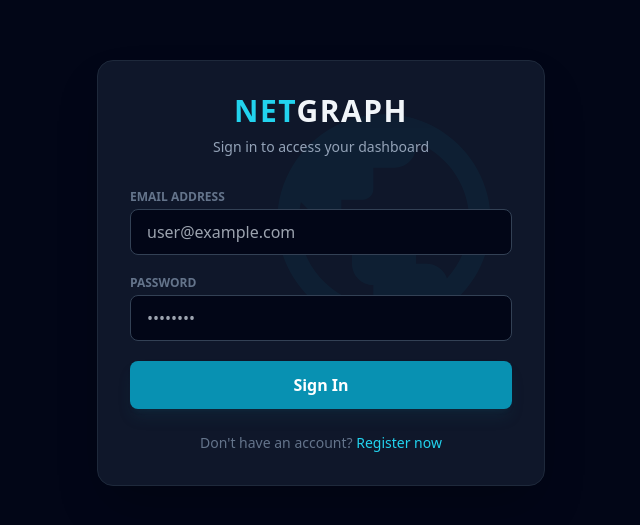
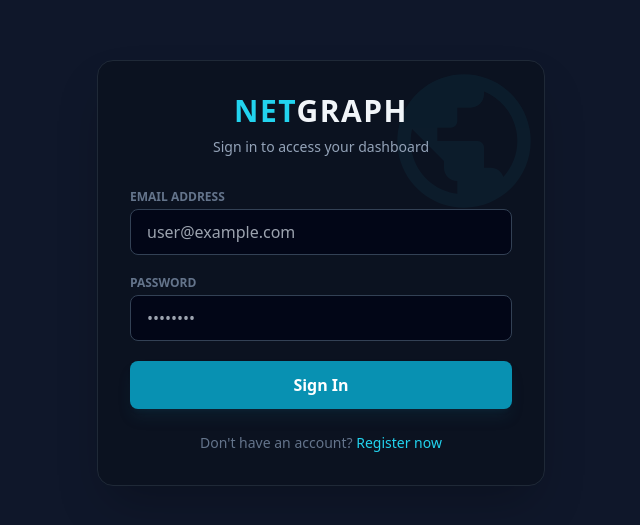
Before and after one commit to Djnirds1984/Network-Graphing-Tools-by-AJC, a React (Vite) app: page / in a window 1280 px wide. Shown: the part 127-652 px from the top of the page, without its empty margins (319-959 px from the left). Built offline with nearby package versions, Linux system fonts and the light colour scheme; no server answers.

Commit message:
style: replace tailwind classes with inline styles for consistency
The change ensures visual consistency by using inline styles instead of Tailwind classes. This makes the styling more explicit and easier to maintain across the codebase.

```diff
--- a/components/AuthPage.tsx
+++ b/components/AuthPage.tsx
@@ -44,11 +44,11 @@ const AuthPage: React.FC<AuthPageProps> = ({ onLogin, onRegisterSuccess }) => {
   };
 
   return (
-    <div className="min-h-screen bg-slate-950 flex items-center justify-center p-4">
-      <div className="max-w-md w-full bg-slate-900 border border-slate-800 rounded-2xl shadow-2xl p-8 relative overflow-hidden">
+    <div className="min-h-screen bg-slate-950 flex items-center justify-center p-4" style={{ minHeight: '100vh', backgroundColor: '#0f172a', display: 'flex', alignItems: 'center', justifyContent: 'center', padding: '1rem' }}>
+      <div className="max-w-md w-full bg-slate-900 border border-slate-800 rounded-2xl shadow-2xl p-8 relative overflow-hidden" style={{ maxWidth: '28rem', width: '100%', backgroundColor: '#0b1220', border: '1px solid #1f2937', borderRadius: '16px', padding: '2rem' }}>
         {/* Background Decoration */}
-        <div className="absolute top-0 right-0 p-8 opacity-5 pointer-events-none">
-          <svg className="w-64 h-64 text-cyan-500" fill="currentColor" viewBox="0 0 24 24"><path d="M12 2C6.48 2 2 6.48 2 12s4.48 10 10 10 10-4.48 10-10S17.52 2 12 2zm-1 17.93c-3.95-.49-7-3.85-7-7.93 0-.62.08-1.21.21-1.79L9 15v1c0 1.1.9 2 2 2v1.93zm6.9-2.54c-.26-.81-1-1.39-1.9-1.39h-1v-3c0-.55-.45-1-1-1H8v-2h2c.55 0 1-.45 1-1V7h2c1.1 0 2-.9 2-2v-.41c2.93 1.19 5 4.06 5 7.41 0 2.08-.8 3.97-2.1 5.39z"/></svg>
+        <div className="absolute top-0 right-0 pointer-events-none" style={{ opacity: 0.05 }}>
+          <svg width="160" height="160" fill="#22d3ee" viewBox="0 0 24 24"><path d="M12 2C6.48 2 2 6.48 2 12s4.48 10 10 10 10-4.48 10-10S17.52 2 12 2zm-1 17.93c-3.95-.49-7-3.85-7-7.93 0-.62.08-1.21.21-1.79L9 15v1c0 1.1.9 2 2 2v1.93zm6.9-2.54c-.26-.81-1-1.39-1.9-1.39h-1v-3c0-.55-.45-1-1-1H8v-2h2c.55 0 1-.45 1-1V7h2c1.1 0 2-.9 2-2v-.41c2.93 1.19 5 4.06 5 7.41 0 2.08-.8 3.97-2.1 5.39z"/></svg>
         </div>
 
         <div className="text-center mb-8 relative z-10">
--- a/index.html
+++ b/index.html
@@ -23,7 +23,7 @@
     </style>
   <script src="https://cdn.tailwindcss.com"></script>
 </head>
-  <body class="bg-slate-950 text-slate-200 antialiased overflow-hidden">
+  <body class="bg-slate-950 text-slate-200 antialiased overflow-hidden" style="background:#0f172a;color:#e2e8f0">
     <div id="root"></div>
     <script type="module" src="/index.tsx"></script>
   </body>
```
